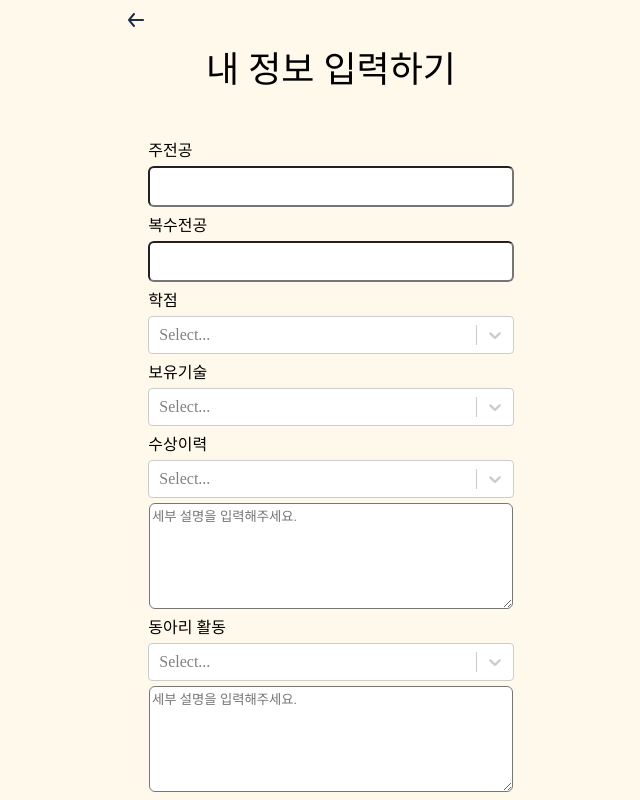
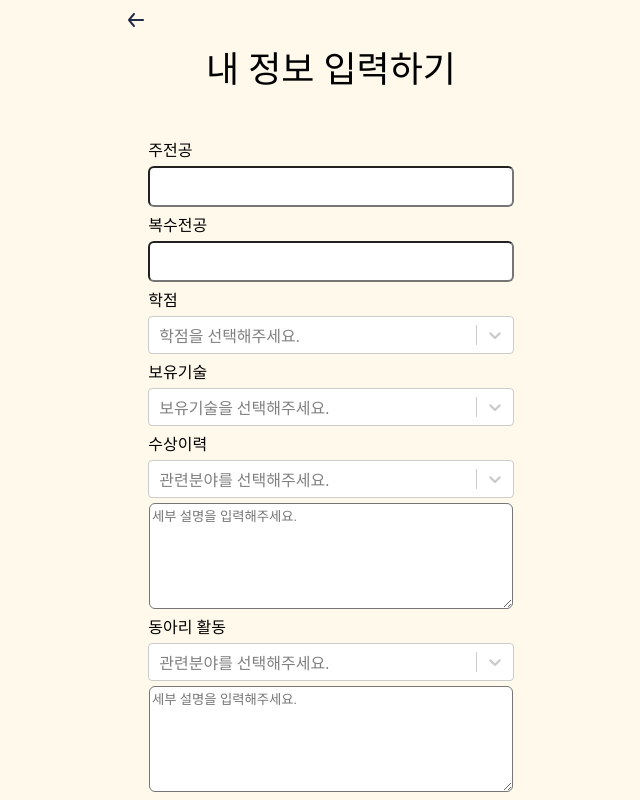
Before and after one commit to sayyyho/2024-1-DSCD-ISIC-1, a React (Vite) app in the folder client/: page /info in a window 1280 px wide. Shown: the top 800 px of the page, without its empty margins (309-949 px from the left). Built offline with nearby package versions, Linux system fonts and the light colour scheme; a web font is replaced by a local one.

Commit message:
✨ Feat - 내 정보 입력페이지 화면 구현 (#71)
Feat: 내 정보 입력페이지 화면 구현

```diff
--- /dev/null
+++ b/client/src/components/common/Grid/Grid.styled.ts
@@ -0,0 +1,9 @@
+import styled from "styled-components";
+
+export const Grid = styled.div`
+  padding: 20px 0;
+  width: 100%;
+  display: grid;
+  gap: 20px;
+  grid-template-columns: repeat(auto-fit, minmax(120px, 1fr));
+`;
--- /dev/null
+++ b/client/src/components/common/Grid/index.tsx
@@ -0,0 +1,6 @@
+import React from "react";
+import * as S from "./Grid.styled";
+
+export const Grid = (props: { children: React.ReactNode }) => {
+  return <S.Grid>{props.children}</S.Grid>;
+};
--- a/client/src/constant/options.ts
+++ b/client/src/constant/options.ts
@@ -10,7 +10,7 @@ export const grades: Option[] = [
   { value: "3.0", label: "3.0 미만" },
 ];
 
-export const fileds: Option[] = [
+export const fields: Option[] = [
   { value: "pd", label: "기획 및 디자인" },
   { value: "front", label: "프론트엔드 개발" },
   { value: "back", label: "백엔드 개발" },
@@ -233,4 +233,26 @@ export const skills: Option[] = [
   { value: "monday", label: "Monday.com" },
   { value: "asana", label: "Asana" },
   { value: "clickup", label: "ClickUp" },
+
+  { value: "mysql", label: "MySQL" },
+  { value: "postgresql", label: "PostgreSQL" },
+  { value: "sqlite", label: "SQLite" },
+  { value: "mariadb", label: "MariaDB" },
+  { value: "microsoft-sql-server", label: "Microsoft SQL Server" },
+  { value: "oracle", label: "Oracle" },
+  { value: "db2", label: "DB2" },
+  { value: "h2", label: "H2" },
+  { value: "cassandra", label: "Cassandra" },
+  { value: "redshift", label: "Redshift" },
+  { value: "snowflake", label: "Snowflake" },
+  { value: "clickhouse", label: "ClickHouse" },
+  { value: "firebase-realtime-database", label: "Firebase Realtime Database" },
+  { value: "mongodb", label: "MongoDB" },
+  { value: "dynamodb", label: "DynamoDB" },
+  { value: "neo4j", label: "Neo4j" },
+  { value: "arangodb", label: "ArangoDB" },
+  { value: "couchdb", label: "CouchDB" },
+  { value: "pouchdb", label: "PouchDB" },
+  { value: "redis", label: "Redis" },
+  { value: "memcached", label: "Memcached" },
 ];
--- a/client/src/pages/Info/index.tsx
+++ b/client/src/pages/Info/index.tsx
@@ -1,21 +1,21 @@
 import { useState } from "react";
-import Select, { StylesConfig } from "react-select";
+import Select, { StylesConfig, MultiValue } from "react-select";
 import { useNavigate } from "react-router-dom";
 import { PageLayout } from "@/components/PageLayout";
 import { Header } from "@/components/common/Header";
 import { Wrapper } from "@/components/common/Wrapper";
 import { Text } from "@/components/common/Text";
 import { Input } from "@/components/common/Input";
-import { skills } from "@/constant/options";
-import { grades } from "@/constant/options";
-import { fileds } from "@/constant/options";
+import { skills, grades, fields, Option } from "@/constant/options";
 import { TextArea } from "@/components/common/TextArea";
-import { Option } from "@/constant/options";
 import { Button } from "@/components/common/Button";
+import { Grid } from "@/components/common/Grid";
 import BACK from "@/assets/images/back.svg";
+import { Box } from "@/components/common/Box";
 
 export const Info = () => {
-  const [selectedOption, setSelectedOption] = useState(null);
+  const [selectedOption, setSelectedOption] = useState<Option | null>(null);
+  const [selectedSkills, setSelectedSkills] = useState<MultiValue<Option>>([]);
   const navigate = useNavigate();
 
   const customStyles: StylesConfig<Option, false> = {
@@ -24,6 +24,14 @@ export const Info = () => {
       width: "100%",
     }),
   };
+
+  const handleSkillsChange = (
+    newValue: MultiValue<Option>
+    // actionMeta: ActionMeta<Option>
+  ) => {
+    setSelectedSkills(newValue);
+  };
+
   return (
     <PageLayout $justifyContent="start">
       <Header>
@@ -55,7 +63,7 @@ export const Info = () => {
           height="35px"
           $type="text"
           $radius="6px"
-          name="username"
+          name="major"
         />
         <Text color="black" size="16px" $selfProps="flex-start">
           복수전공
@@ -65,7 +73,7 @@ export const Info = () => {
           height="35px"
           $type="text"
           $radius="6px"
-          name="username"
+          name="minor"
         />
         <Text color="black" size="16px" $selfProps="flex-start">
           학점
@@ -75,24 +83,39 @@ export const Info = () => {
           onChange={setSelectedOption}
           options={grades}
           styles={customStyles}
+          placeholder="학점을 선택해주세요."
         ></Select>
         <Text color="black" size="16px" $selfProps="flex-start">
           보유기술
         </Text>
         <Select
-          defaultValue={selectedOption}
-          onChange={setSelectedOption}
+          isMulti
+          value={selectedSkills}
+          onChange={handleSkillsChange}
           options={skills}
           styles={customStyles}
+          placeholder="보유기술을 선택해주세요."
         ></Select>
+        {selectedSkills.length > 0 && (
+          <Grid>
+            {selectedSkills.map((skill) => (
+              <Box height="40px" $backgroundColor="#9F5757" radius="10px">
+                <Text color="black" size="15px">
+                  {skill.label}
+                </Text>
+              </Box>
+            ))}
+          </Grid>
+        )}
         <Text color="black" size="16px" $selfProps="flex-start">
           수상이력
         </Text>
         <Select
           defaultValue={selectedOption}
           onChange={setSelectedOption}
-          options={fileds}
+          options={fields}
           styles={customStyles}
+          placeholder="관련분야를 선택해주세요."
         ></Select>
         <TextArea
           width="98%"
@@ -106,8 +129,9 @@ export const Info = () => {
         <Select
           defaultValue={selectedOption}
           onChange={setSelectedOption}
-          options={fileds}
+          options={fields}
           styles={customStyles}
+          placeholder="관련분야를 선택해주세요."
         ></Select>
         <TextArea
           width="98%"
@@ -121,8 +145,9 @@ export const Info = () => {
         <Select
           defaultValue={selectedOption}
           onChange={setSelectedOption}
-          options={fileds}
+          options={fields}
           styles={customStyles}
+          placeholder="관련분야를 선택해주세요."
         ></Select>
         <TextArea
           width="98%"
--- a/client/src/pages/SignUp/index.tsx
+++ b/client/src/pages/SignUp/index.tsx
@@ -74,7 +74,6 @@ export const SignUp = () => {
       });
     }
   };
-
 
   return (
     <PageLayout $justifyContent="start">
```
Also changed, not shown: 1 other file (tests, documents, lock files or other folders).
